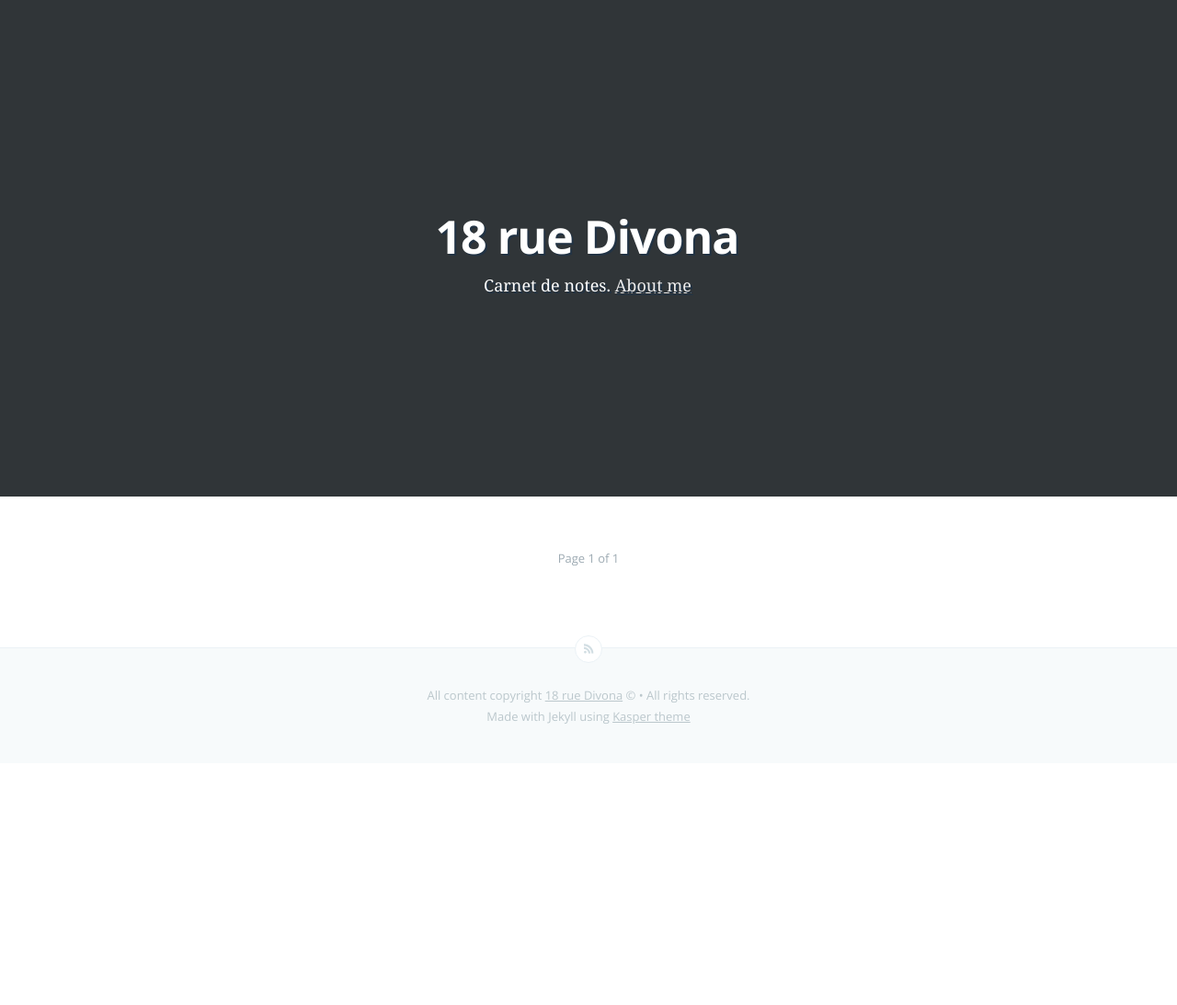
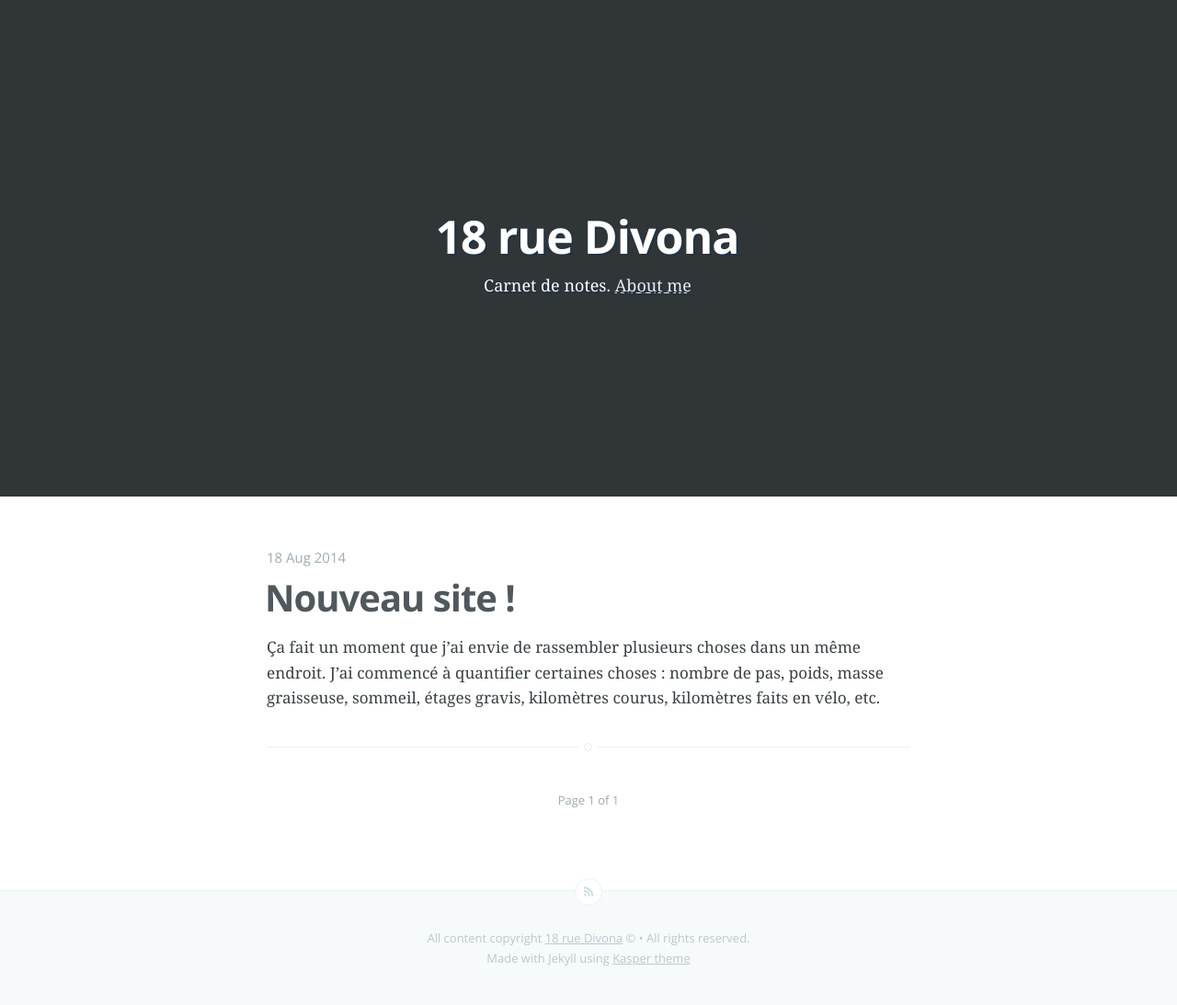
Before and after one commit to magiccyril/18rueDivona, a Jekyll site: the page built from index.html, in a window 1280 px wide. Shown: the whole page at 92% size. Built offline with Jekyll 4.4.1, drawn with Linux system fonts in a browser that asks for light colours; Markdown is read by kramdown in place of the engine named in the settings; the list of posts is cut into pages by our own code; a file with an impossible date is left out; before the commit the page ends 900 px from its top, so only the background shows below that.

Commit message:
Set date on first content

```diff
--- a/_posts/2014-08-18-nouveau-site.markdown
+++ b/_posts/2014-08-18-nouveau-site.markdown
@@ -1,7 +1,7 @@
 ---
 layout: post
 title: "Nouveau site !"
-date: {}
+date: "2014-08-18 12:00:00"
 categories: jekyll update
 published: true
 ---
```
